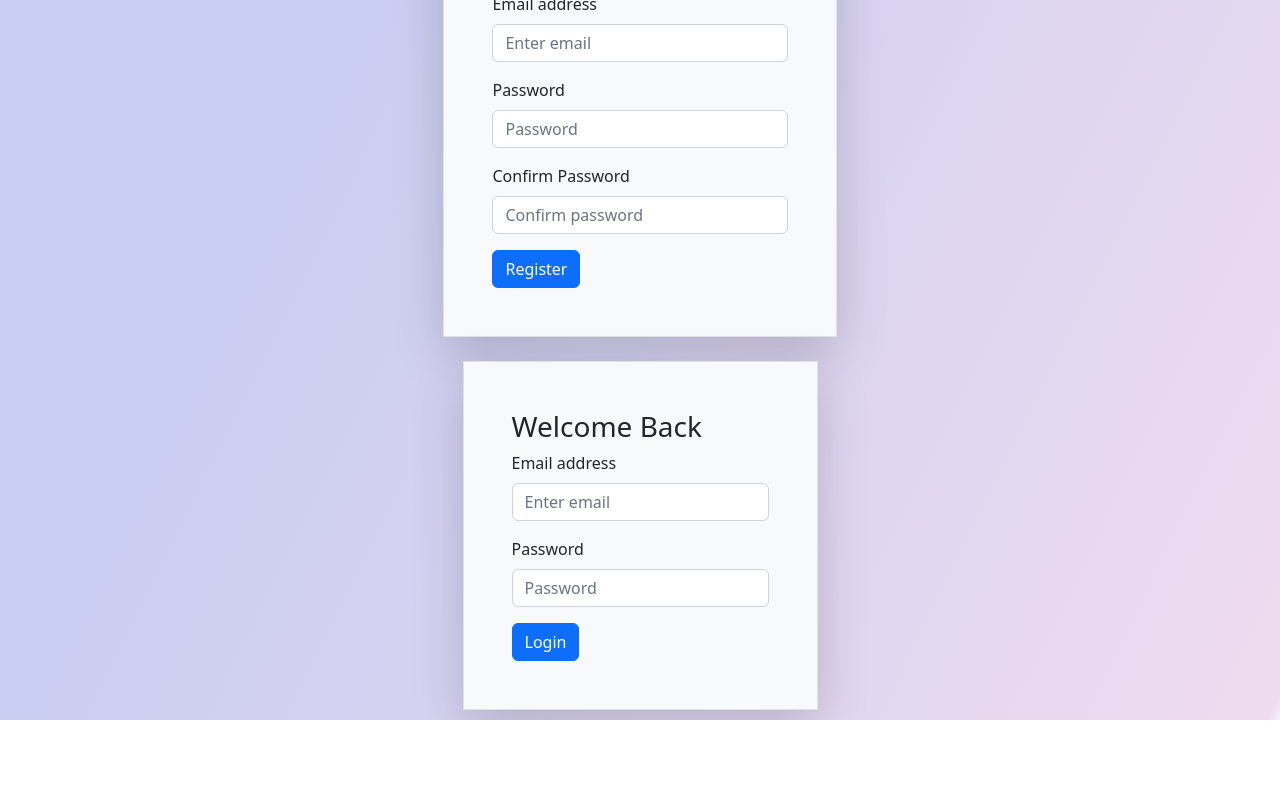
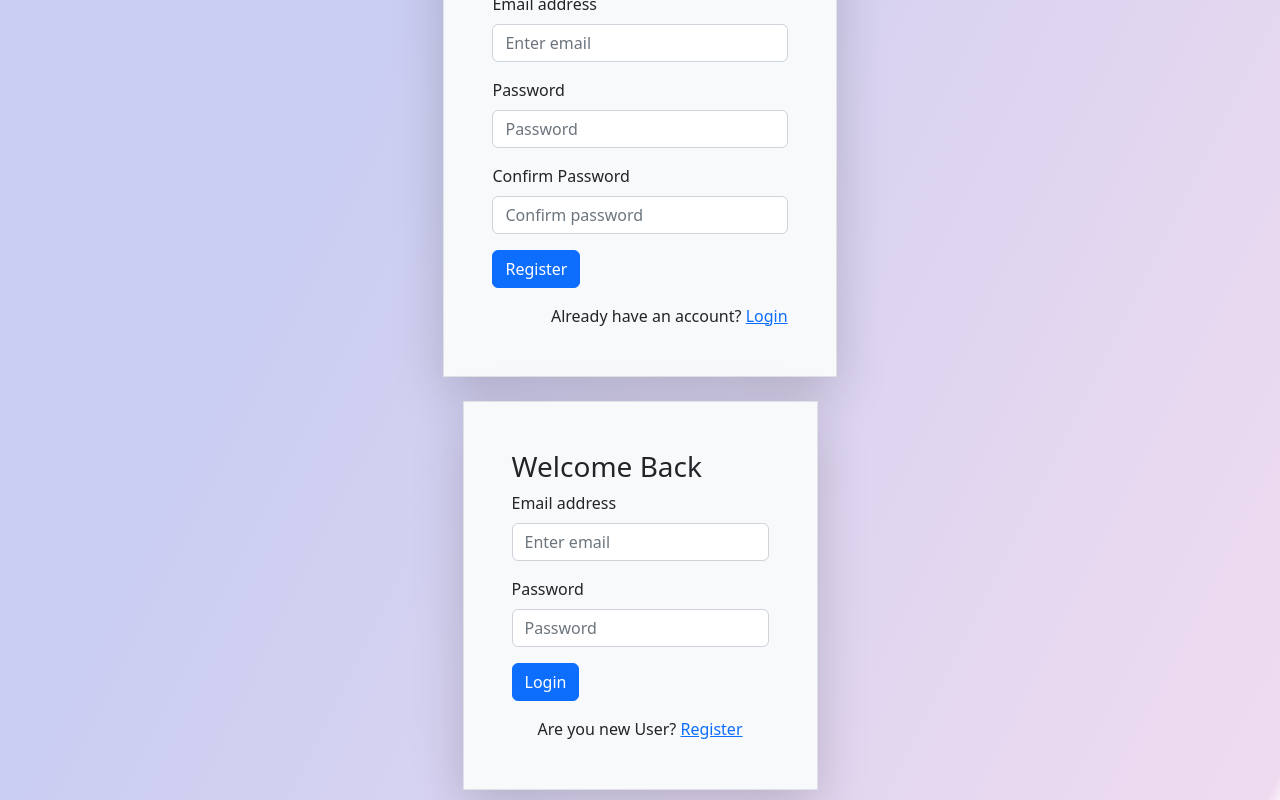
Before and after one commit to bishalk21/habit-tracker-software, a React (Create React App) app in the folder client/: page / in a window 1280 px wide. Shown: the part 285-1085 px from the top of the page. Before the commit the page ends 1005 px from the top, so only its background shows below. Built offline with nearby package versions, Linux system fonts and the light colour scheme.

Commit message:
text-end on both register and login updated

```diff
--- a/client/src/pages/Login.js
+++ b/client/src/pages/Login.js
@@ -26,6 +26,9 @@ export const Login = () => {
             Login
           </Button>
         </Form>
+        <div className="text-center mt-3">
+          Are you new User? <a href="/register">Register</a>
+        </div>
       </div>
     </div>
   );
--- a/client/src/pages/Register.js
+++ b/client/src/pages/Register.js
@@ -52,6 +52,9 @@ export const Register = () => {
             Register
           </Button>
         </Form>
+        <div className="text-end mt-3">
+          Already have an account? <a href="/login">Login</a>
+        </div>
       </div>
     </div>
   );
```
